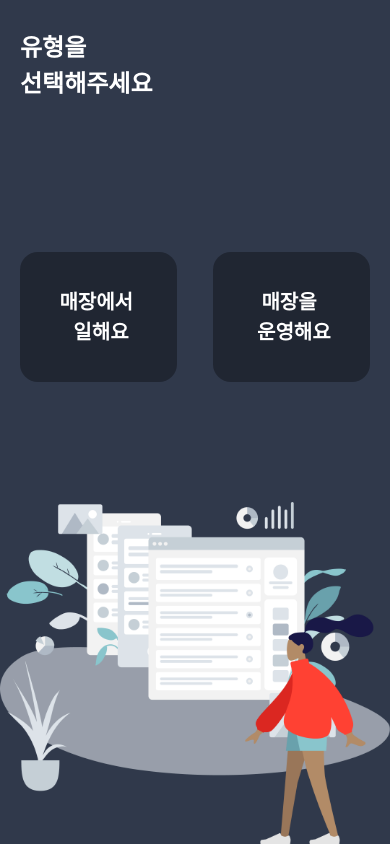
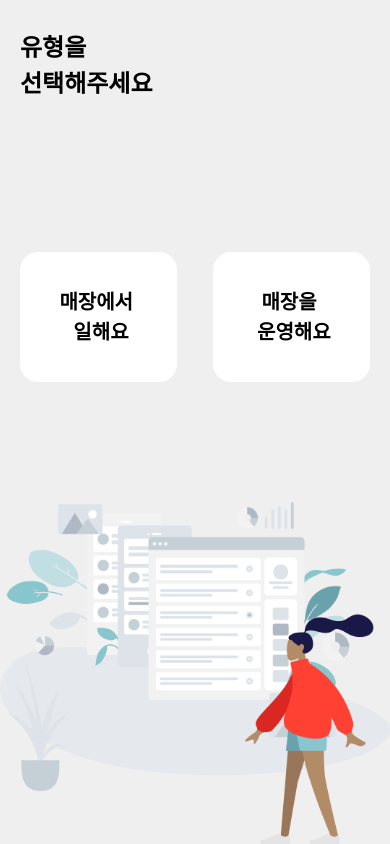
Before and after one commit to zaar625/wmApp, a React Native app: screen /categorySelectPage in a window 390 px wide. Built offline with nearby package versions, Linux system fonts and the light colour scheme.

Commit message:
onboarding theme mode added

```diff
--- a/App.tsx
+++ b/App.tsx
@@ -7,12 +7,13 @@ import CategorySelectPage from './App/screens/select-category';
 import EmployeeLoginPage from './App/screens/login/employee';
 import JoinPage from './App/screens/join';
 import { ThemeContext } from './App/theme/themeContext';
+import { TThemeMode } from './App/theme/themeContext';
 
 export default function App() {
   const Stack = createStackNavigator();
   const scheme = useColorScheme();
 
-  const [theme, setTheme] = useState<any>({ mode: scheme });
+  const [theme, setTheme] = useState<TThemeMode>({ mode: scheme });
 
   Appearance.addChangeListener(({ colorScheme }) => {
     setTheme({ mode: colorScheme }); // "light" or "dark"
--- a/App/components/ScreenTitle.tsx
+++ b/App/components/ScreenTitle.tsx
@@ -1,16 +1,31 @@
 import { StyleSheet, Text, View } from 'react-native';
 import React from 'react';
 import { colors, fontSizes, fontWeight } from '../theme';
+import { useContext } from 'react';
+import { ThemeContext } from '../theme/themeContext';
 
 const ScreenTitle = ({ title }: { title: string }) => {
-  return <Text style={styles.title}>{title}</Text>;
+  const { theme } = useContext(ThemeContext);
+  let activeColor = theme.mode && colors[theme.mode];
+
+  return (
+    <Text
+      style={[
+        styles.title,
+        {
+          color: activeColor.tint
+        }
+      ]}
+    >
+      {title}
+    </Text>
+  );
 };
 
 export default ScreenTitle;
 
 const styles = StyleSheet.create({
   title: {
-    color: colors.dark.tint,
     fontSize: fontSizes.title,
     fontWeight: '700',
     lineHeight: 36,
--- a/App/screens/onboarding/index.tsx
+++ b/App/screens/onboarding/index.tsx
@@ -31,7 +31,7 @@ export default function OnboardingPage({ navigation }: NavigationScreenProps) {
   };
 
   return (
-    <SafeAreaView style={styles.bg}>
+    <SafeAreaView style={[styles.bg, { backgroundColor: activeColor.primary }]}>
       <FlatList
         onMomentumScrollEnd={updateCurrentSlideIndex}
         ref={ref}
@@ -64,7 +64,7 @@ export default function OnboardingPage({ navigation }: NavigationScreenProps) {
 
 const styles = StyleSheet.create({
   bg: {
-    backgroundColor: colors.dark.primary,
+    // backgroundColor: colors.dark.primary,
     flex: 1
   },
   text: {
--- a/App/screens/select-category/CategoryBtn.tsx
+++ b/App/screens/select-category/CategoryBtn.tsx
@@ -9,10 +9,16 @@ import Animated, {
 import { useNavigation } from '@react-navigation/native';
 import { NativeStackNavigationProp } from '@react-navigation/native-stack';
 import { RootStackParamList } from '../../type';
+import { useContext } from 'react';
+import { ThemeContext } from '../../theme/themeContext';
+import { colors } from '../../theme';
 
 const { width, height } = Dimensions.get('window');
 
 export default function CategoryBtn({ title }: { title: string }) {
+  const { theme } = useContext(ThemeContext);
+  let activeColor = theme.mode && colors[theme.mode];
+
   const navigation = useNavigation<NativeStackNavigationProp<RootStackParamList>>();
 
   const scaleAni = useSharedValue(1);
@@ -46,8 +52,10 @@ export default function CategoryBtn({ title }: { title: string }) {
       onPress={() => ((scaleAni.value = 0.95), (opacityAni.value = 0.7))}
       onPressOut={() => navigation.navigate('employeeLoginPage')}
     >
-      <Animated.View style={[styles.btn, animatedStyles]}>
-        <Text style={styles.btnText}>{title}</Text>
+      <Animated.View
+        style={[styles.btn, animatedStyles, { backgroundColor: activeColor.secondary }]}
+      >
+        <Text style={[styles.btnText, { color: activeColor.tint }]}>{title}</Text>
       </Animated.View>
     </Pressable>
   );
@@ -58,7 +66,6 @@ const styles = StyleSheet.create({
     width: width * 0.403,
     height: height * 0.153,
     opacity: 1,
-    backgroundColor: '#202632',
     borderRadius: 18,
     alignItems: 'center',
     justifyContent: 'center'
@@ -67,7 +74,6 @@ const styles = StyleSheet.create({
     textAlign: 'center',
     lineHeight: 30,
     fontWeight: '700',
-    fontSize: 20,
-    color: '#fff'
+    fontSize: 20
   }
 });
--- a/App/screens/select-category/index.tsx
+++ b/App/screens/select-category/index.tsx
@@ -1,14 +1,19 @@
 import { Dimensions, Image, StyleSheet, Text, View } from 'react-native';
 import React from 'react';
 import { SafeAreaView } from 'react-native-safe-area-context';
+import { useContext } from 'react';
 import CategoryBtn from './CategoryBtn';
 import ScreenTitle from '../../components/ScreenTitle';
 
 import { colors, deviceWidth } from '../../theme';
+import { ThemeContext } from '../../theme/themeContext';
 
 export default function CategorySelectPage() {
+  const { theme } = useContext(ThemeContext);
+  let activeColor = theme.mode && colors[theme.mode];
+
   return (
-    <SafeAreaView style={styles.container}>
+    <SafeAreaView style={[styles.container, { backgroundColor: activeColor.primary }]}>
       <ScreenTitle title={`유형을${'\n'}선택해주세요`} />
       <View style={styles.categoryBtnWrapper}>
         <CategoryBtn title={`매장에서 ${'\n'} 일해요`} />
@@ -26,7 +31,6 @@ export default function CategorySelectPage() {
 const styles = StyleSheet.create({
   container: {
     flex: 1,
-    backgroundColor: colors.dark.primary,
     justifyContent: 'space-between'
   },
   categoryBtnWrapper: {
--- a/App/theme/index.ts
+++ b/App/theme/index.ts
@@ -4,14 +4,14 @@ const { width: deviceWidth, height: deviceheight } = Dimensions.get('window');
 
 const colors: any = {
   light: {
-    primary: 'gray',
-    secondary: '#',
+    primary: '#EFEFEF',
+    secondary: '#fff',
     tertiary: '#',
-    tint: '#fff'
+    tint: '#000'
   },
   dark: {
     primary: '#30394B',
-    secondary: '#',
+    secondary: '#202632',
     tertiary: '#',
     tint: '#fff'
   },
--- a/App/theme/themeContext.ts
+++ b/App/theme/themeContext.ts
@@ -1,8 +1,12 @@
 import { createContext } from 'react';
 import { ColorSchemeName } from 'react-native';
 
+export type TThemeMode = {
+  mode: ColorSchemeName;
+};
+
 type TTheme = {
-  theme: { mode: ColorSchemeName };
+  theme: TThemeMode;
   updateTheme: (changeMode: string) => void;
 };
 
```
